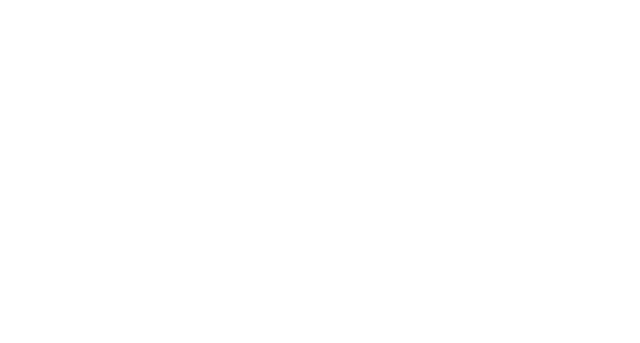
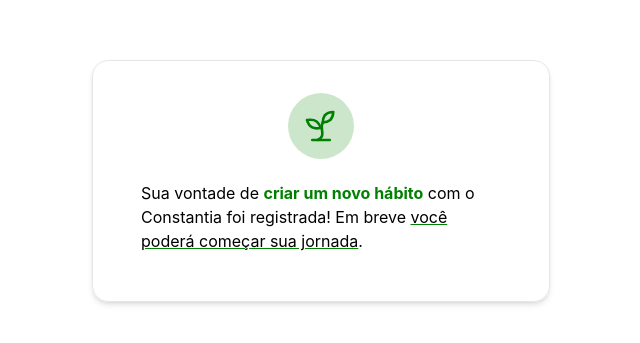
Before and after one commit to kauefraga/constantia, a React (Vite) app: page /waitlist in a window 1280 px wide. Before the commit this address had no page. Shown: the part 227-570 px from the top of the page, without its empty margins (319-959 px from the left). Built offline with nearby package versions, Linux system fonts and the light colour scheme.

Commit message:
Create waitlist page

```diff
--- a/src/main.tsx
+++ b/src/main.tsx
@@ -2,6 +2,7 @@
 import { createRoot } from "react-dom/client";
 import { BrowserRouter, Route, Routes } from "react-router";
 import { App } from "./pages/app";
+import { Waitlist } from "./pages/waitlist";
 import "./main.css";
 
 createRoot(document.getElementById("root")!).render(
@@ -9,6 +10,7 @@
     <BrowserRouter>
       <Routes>
         <Route index element={<App />} />
+        <Route path="waitlist" element={<Waitlist />} />
       </Routes>
     </BrowserRouter>
   </StrictMode>,
--- /dev/null
+++ b/src/pages/waitlist.tsx
@@ -0,0 +1,57 @@
+import { Sprout } from "lucide-react";
+import { useEffect } from "react";
+import styled from "styled-components";
+
+const Container = styled.div`
+  height: 100dvh;
+  display: flex;
+  align-items: center;
+  justify-content: center;
+  padding: 0 16px;
+
+  font-family: Inter, sans-serif;
+  line-height: 1.5;
+
+  div {
+    border: 1px solid rgb(0 0 0 / 0.1);
+    border-radius: 16px;
+    box-shadow:
+      0 4px 6px -1px rgb(0 0 0 / 0.1),
+      0 2px 4px -2px rgb(0 0 0 / 0.1); /* tailwind shadow-md */
+    padding: 32px 48px;
+  }
+
+  header {
+    text-align: center;
+  }
+
+  main {
+    max-width: 360px;
+  }
+
+  #logo {
+    border-radius: 50%;
+    background-color: rgb(0 128 0 / 0.2);
+    padding: 12px;
+  }
+`;
+
+export function Waitlist() {
+  return (
+    <Container>
+      <div>
+        <header>
+          <Sprout id="logo" size={42} strokeWidth={1.5} color="green" />
+        </header>
+
+        <main>
+          <p>
+            Sua vontade de <span className="bold">criar um novo hábito</span>{" "}
+            com o Constantia foi registrada! Em breve{" "}
+            <span className="underline">você poderá começar sua jornada</span>.
+          </p>
+        </main>
+      </div>
+    </Container>
+  );
+}
```
